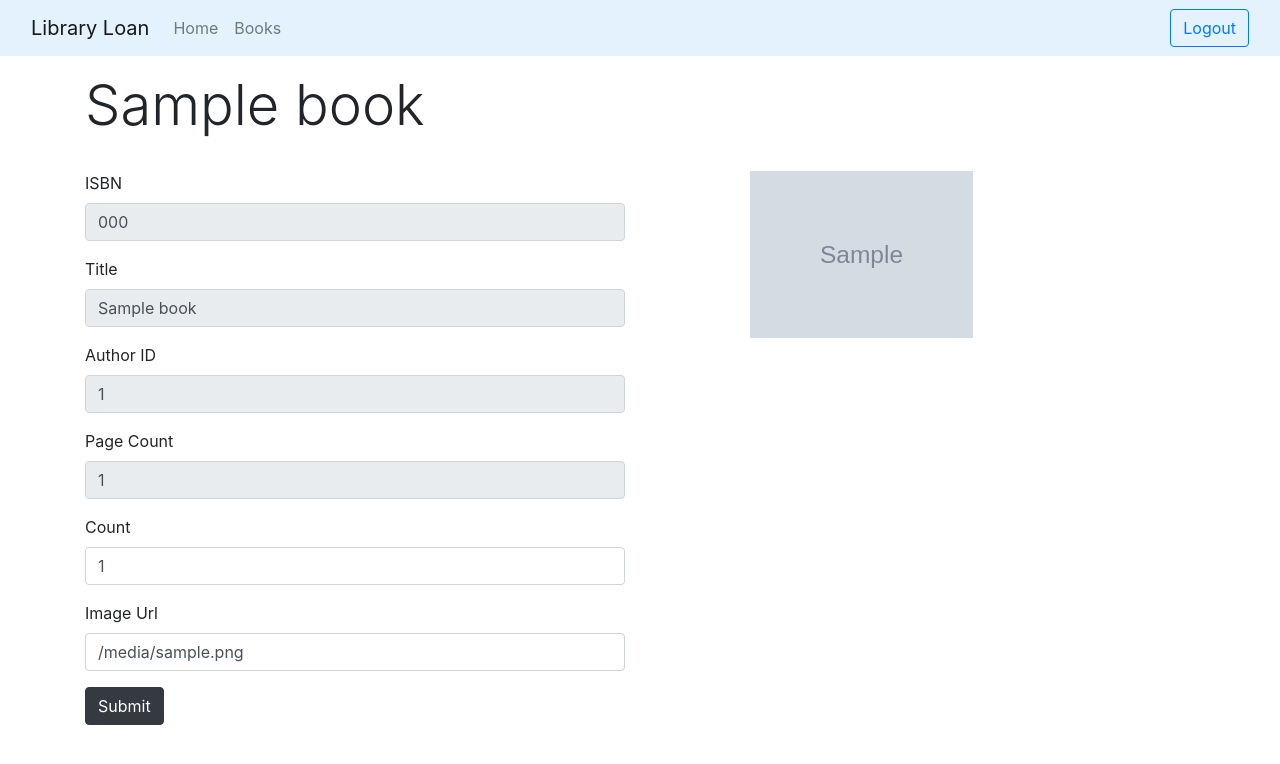
After one commit to topalh16/book-loan-system, a Flask app: template templates/book_edit.html in a window 1280 px wide. The commit adds this page. Shown: the top 764 px of the page. Run offline with Flask 2, Linux system fonts and the light colour scheme; the template is opened without the code that fills it: most values are stand-ins (such as "Sample title", 1, 10 or a date in 2020); grey boxes marked "Sample" are stand-in pictures; some libraries are stand-ins or nearby versions.

Commit message:
Add book edit feature

```diff
--- a/app.py
+++ b/app.py
@@ -1,6 +1,6 @@
-from flask import Flask, render_template, request, session, redirect, escape
+from flask import Flask, render_template, request, session, redirect
 from service.UserService import attempt_login, get_all_users, save_user
-from service.BookService import get_all_books, get_book_by_isbn, save_book
+from service.BookService import get_all_books, get_book_by_isbn, save_book, update_book
 from service.AuthorService import get_all_authors, save_author
 from model.Role import Role
 from helper import serialize, deserialize
@@ -41,18 +41,6 @@ def logout():
     return redirect('/login')
 
 
-@app.route('/books', methods=['GET', 'POST'])
-def books():
-    affected_rows = 0
-    if request.method == 'POST':
-        affected_rows = save_book(request.form)
-    if 'user' in session:
-        user = deserialize(session['user'])
-        books = get_all_books()
-        return render_template('books.html', title="Books", user=user, books=books)
-    return redirect("/login")
-
-
 @app.route('/users', methods=['GET', 'POST'])
 def users():
     affected_rows = 0
@@ -81,6 +69,22 @@ def authors():
     return redirect("/login")
 
 
+# ---------- Book Operations ---------- #
+
+# Listing
+@app.route('/books', methods=['GET', 'POST'])
+def books():
+    affected_rows = 0
+    if request.method == 'POST':
+        affected_rows = save_book(request.form)
+    if 'user' in session:
+        user = deserialize(session['user'])
+        books = get_all_books()
+        return render_template('books.html', title="Books", user=user, books=books)
+    return redirect("/login")
+
+
+# Viewing one book
 @app.route('/book/<isbn>', methods=['GET'])
 def view_book(isbn):
     if 'user' in session:
@@ -89,6 +93,8 @@ def view_book(isbn):
         return render_template('book.html', title=book.title, user=user, book=book)
     return redirect("/login")
 
+
+# Creating new book
 @app.route('/book/new', methods=['GET'])
 def add_book():
     if 'user' in session:
@@ -98,5 +104,31 @@ def add_book():
         return render_template('book_edit.html', title="New Book", user=user)
     return redirect("/login")
 
+
+# Editing existing book
+@app.route('/book/edit/<isbn>', methods=['GET'])
+def edit_book(isbn):
+    if 'user' in session:
+        user = deserialize(session['user'])
+        if user.role is not Role.ADMIN.value:
+            return redirect("/")
+        book = get_book_by_isbn(isbn)
+        return render_template('book_edit.html', title=book.title, user=user, book=book)
+    return redirect("/login")
+
+
+# Updating existing book
+@app.route('/book/update/<isbn>', methods=['POST'])
+def book_update(isbn):
+    if 'user' in session:
+        user = deserialize(session['user'])
+        update_book(isbn, request.form)
+        return redirect("/books")
+    return redirect("/login")
+
+
+# ------------------------------ #
+
+
 if __name__ == '__main__':
     app.run()
--- a/model/Book.py
+++ b/model/Book.py
@@ -6,3 +6,4 @@ class Book:
         self.count = book_row[3]
         self.title = book_row[4]
         self.image_url = book_row[5]
+        self.author_id = book_row[6]
--- a/repository/BookRepository.py
+++ b/repository/BookRepository.py
@@ -25,3 +25,7 @@ def get(isbn):
 def save(book):
     mkbook = db.prepare("INSERT INTO public.books (isbn, title, author_id, page_count, count, image_url) VALUES ($1, $2, $3, $4, $5, $6)")
     return mkbook(book['isbn'], book['title'], int(book['author_id']), int(book['page_count']), int(book['count']), book['image_url'])
+
+def update(isbn, book):
+    update_book = db.prepare("UPDATE public.books SET count=$2, image_url=$3 WHERE isbn = $1")
+    return update_book(isbn, int(book['count']), book['image_url'])
--- a/service/BookService.py
+++ b/service/BookService.py
@@ -1,4 +1,4 @@
-from repository.BookRepository import get_all, get, save
+from repository.BookRepository import get_all, get, save, update
 
 
 def get_all_books():
@@ -11,3 +11,7 @@ def get_book_by_isbn(isbn):
 
 def save_book(book):
     return save(book)[1]
+
+
+def update_book(isbn, book):
+    return update(isbn, book)[1]
--- a/templates/book.html
+++ b/templates/book.html
@@ -16,6 +16,9 @@
             <p>
                 <b>Number of pages:</b> {{ book.page_count }}
             </p>
+            <p>
+                <a href="{{ '/book/edit/' + book.isbn }}">Edit</a>
+            </p>
         </div>
         {% if book.image_url != None and book.image_url != '' %}
             <div class="col-md-6">
--- /dev/null
+++ b/templates/book_edit.html
@@ -0,0 +1,75 @@
+{% extends "layout.html" %}
+{% block body %}
+    <div class="row">
+        <div class="col-md-12">
+            {% if book is defined %}
+                <h1 class="display-4">{{ book.title }}</h1>
+            {% else %}
+                <h1 class="display-4">New Book</h1>
+            {% endif %}
+        </div>
+    </div>
+    <div class="row mt-4 mb-4">
+        <div class="col-md-6">
+            <form action="{% if book is defined %}/book/update/{{ book.isbn }}{% else %}/books{% endif %}" method="post">
+                <div class="form-group">
+                    <label for="isbn">ISBN</label>
+                    {% if book is defined %}
+                        <input type="text" name="isbn" class="form-control" id="isbn"
+                           value="{% if book is defined %}{{ book.isbn }}{% endif %}" disabled>
+                    {% else %}
+                        <input type="text" name="isbn" class="form-control" id="isbn"
+                           value="{% if book is defined %}{{ book.isbn }}{% endif %}">
+                    {% endif %}
+                </div>
+                <div class="form-group">
+                    <label for="title">Title</label>
+                    {% if book is defined %}
+                        <input type="text" name="title" class="form-control" id="title"
+                           value="{% if book is defined %}{{ book.title }}{% endif %}" disabled>
+                    {% else %}
+                        <input type="text" name="title" class="form-control" id="title"
+                           value="{% if book is defined %}{{ book.title }}{% endif %}">
+                    {% endif %}
+
+                </div>
+                <div class="form-group">
+                    <label for="author-id">Author ID</label>
+                    {% if book is defined %}
+                        <input type="text" name="author_id" class="form-control" id="author-id"
+                           value="{% if book is defined %}{{ book.author_id }}{% endif %}" disabled>
+                    {% else %}
+                        <input type="text" name="author_id" class="form-control" id="author-id"
+                           value="{% if book is defined %}{{ book.author_id }}{% endif %}">
+                    {% endif %}
+                </div>
+                <div class="form-group">
+                    <label for="page-count">Page Count</label>
+                    {% if book is defined %}
+                        <input type="text" name="page_count" class="form-control" id="page-count"
+                           value="{% if book is defined %}{{ book.page_count }}{% endif %}" disabled>
+                    {% else %}
+                        <input type="text" name="page_count" class="form-control" id="page-count"
+                           value="{% if book is defined %}{{ book.page_count }}{% endif %}">
+                    {% endif %}
+                </div>
+                <div class="form-group">
+                    <label for="count">Count</label>
+                    <input type="text" name="count" class="form-control" id="count"
+                           value="{% if book is defined %}{{ book.count }}{% endif %}">
+                </div>
+                <div class="form-group">
+                    <label for="image-url">Image Url</label>
+                    <input type="text" name="image_url" class="form-control" id="image-url"
+                           value="{% if book is defined and book.image_url != None %}{{ book.image_url }}{% endif %}">
+                </div>
+                <button type="submit" class="btn btn-dark">Submit</button>
+            </form>
+        </div>
+        {% if book is defined and book.image_url != None and book.image_url != '' %}
+            <div class="col-md-5 offset-md-1">
+                <img src="{{ book.image_url }}" alt="{{ book.title }}" width="50%" />
+            </div>
+        {% endif %}
+    </div>
+{% endblock %}
```
Also changed, not shown: templates/books.html (+8 -0 lines).
